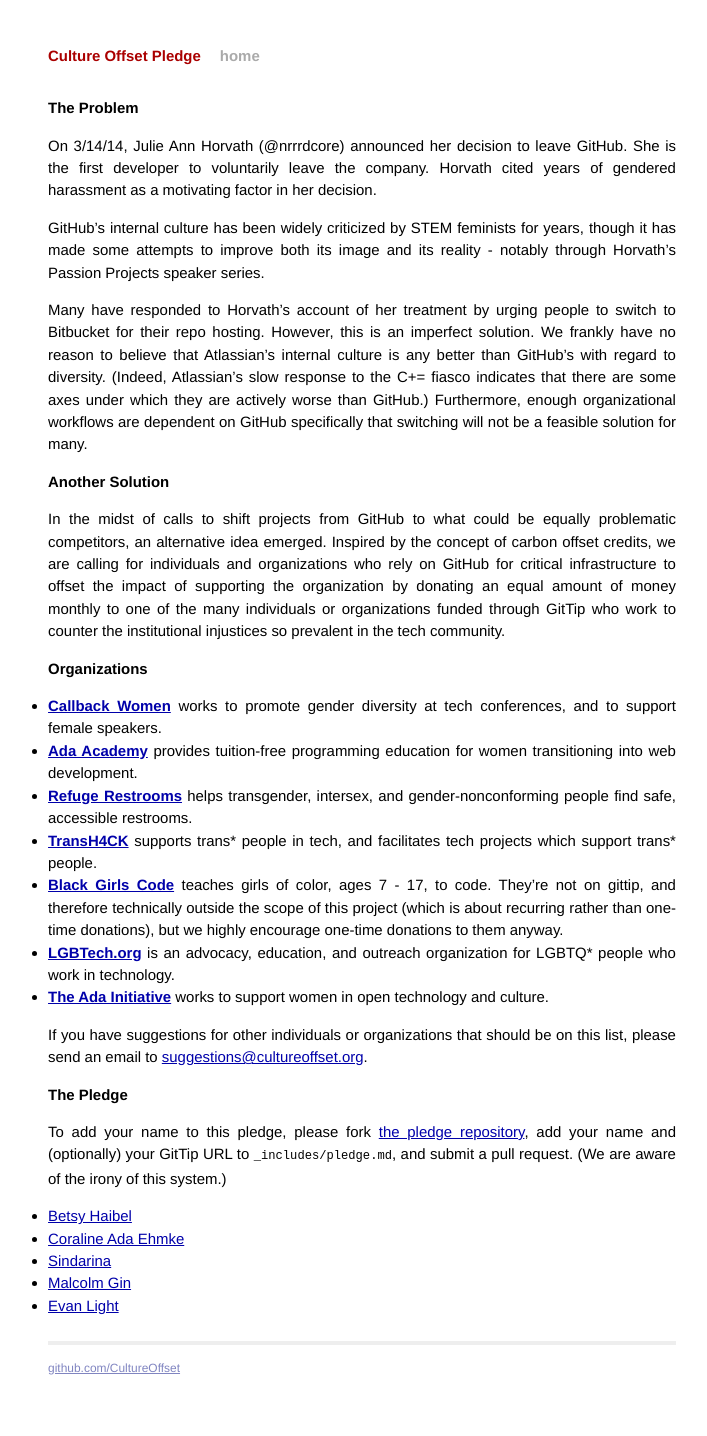
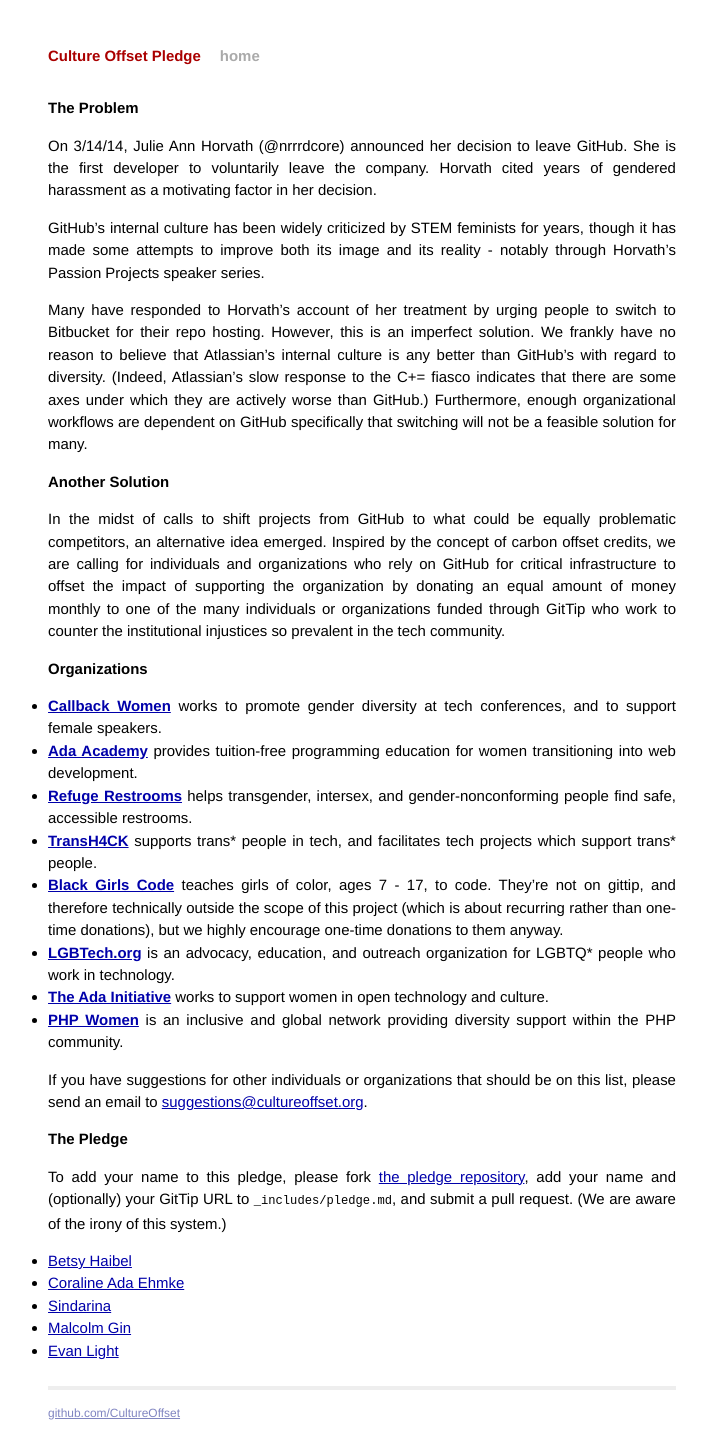
Before and after one commit to CultureOffset/cultureoffset.github.com, a Jekyll site: the page built from index.md, in a window 1280 px wide. Shown: the whole page, without its empty margins (278-985 px from the left). Built offline with Jekyll 4.4.1, drawn with Linux system fonts in a browser that asks for light colours; Markdown is read by kramdown in place of the engine named in the settings; before the commit the page ends 1392 px from its top, so only the background shows below that.

Commit message:
Adding PHPWomen to orgs

```diff
--- a/index.md
+++ b/index.md
@@ -24,6 +24,7 @@
 - **[Black Girls Code](http://www.blackgirlscode.com/)** teaches girls of color, ages 7 - 17, to code. They're not on gittip, and therefore technically outside the scope of this project (which is about recurring rather than one-time donations), but we highly encourage one-time donations to them anyway.
 - **[LGBTech.org](https://www.gittip.com/LGBTechOrg/)** is an advocacy, education, and outreach organization for LGBTQ* people who work in technology.
 - **[The Ada Initiative](https://adainitiative.org/donate-monthly/)** works to support women in open technology and culture.
+- **[PHP Women](http://phpwomen.org/)** is an inclusive and global network providing diversity support within the PHP community.
 
 If you have suggestions for other individuals or organizations that should be on this list, please send an email to [suggestions@cultureoffset.org](mailto:suggestions@cultureoffset.org).
 
```
